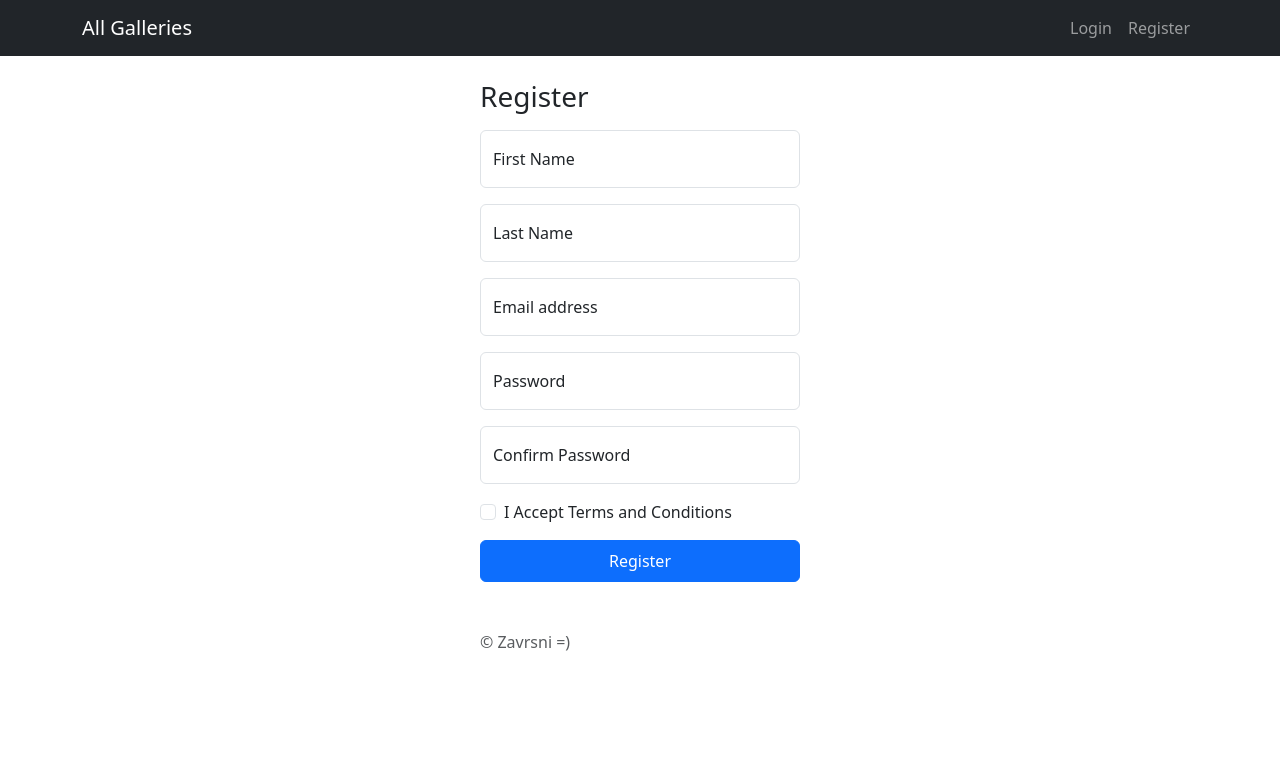
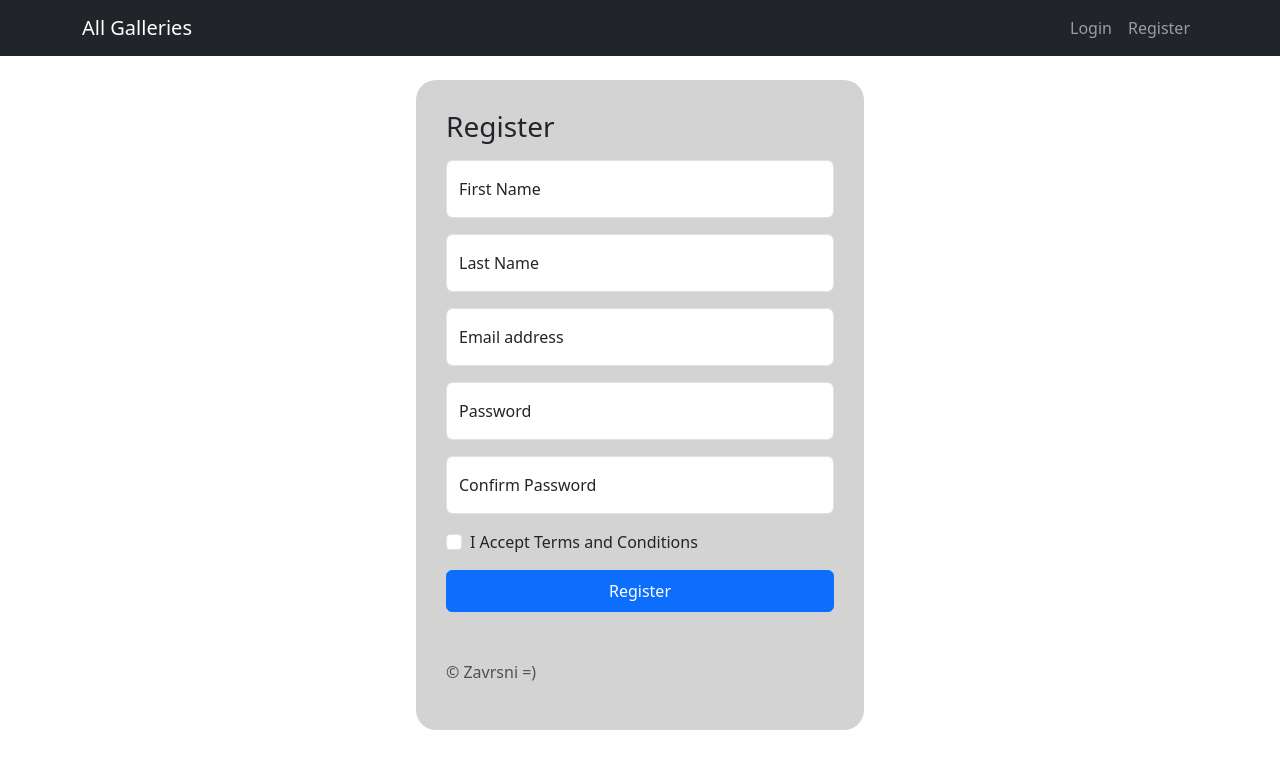
Before and after one commit to PetarTosic/galerija-zavrsni-frontend, a React (Create React App) app: page /register in a window 1280 px wide. Shown: the top 768 px of the page. Built offline with nearby package versions, Linux system fonts and the light colour scheme.

Commit message:
Finished forms

```diff
--- a/src/components/Login.jsx
+++ b/src/components/Login.jsx
@@ -1,7 +1,7 @@
 const Login = () => {
   return (
     <div style={{display: 'flex', justifyContent: "center"}}>
-      <form style={{width: "25vw"}}>
+      <form style={{width: "35vw", backgroundColor: "lightgray", padding: "30px", borderRadius: "20px"}}>
         <h1 className="h3 mb-3 fw-normal">Please sign in</h1>
         <div className="form-floating">
           <input type="email" className="form-control" id="floatingInput" placeholder="name@example.com" />
--- a/src/components/Register.jsx
+++ b/src/components/Register.jsx
@@ -1,7 +1,7 @@
 const Register = () => {
   return(
     <div style={{display: 'flex', justifyContent: "center"}}>
-      <form style={{width: "25vw"}}>
+      <form style={{width: "35vw", backgroundColor: "lightgray", padding: "30px", borderRadius: "20px"}}>
         <h1 className="h3 mb-3 fw-normal">Register</h1>
         <div className="form-floating">
           <input type="text" className="form-control" id="firstName" placeholder="First Name" required/>
@@ -16,11 +16,11 @@ const Register = () => {
           <label for="email">Email address</label>
         </div>
         <div className="form-floating mt-3">
-          <input type="password" className="form-control" id="password" placeholder="Password" required/>
+          <input type="password" className="form-control" id="password" placeholder="Password" pattern="(?=.*\d).{8,}" required/>
           <label for="password">Password</label>
         </div>
         <div className="form-floating mt-3">
-          <input type="password" className="form-control" id="confirmPassword" placeholder="Confirm Password" required/>
+          <input type="password" className="form-control" id="confirmPassword" placeholder="Confirm Password" pattern="(?=.*\d).{8,}" required/>
           <label for="confirmPassword">Confirm Password</label>
         </div>
         <div className="form-check text-start my-3">
```
